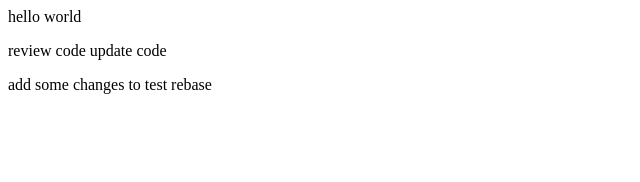
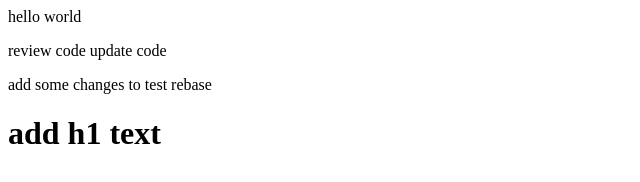
Before and after one commit to quocthe-hash/test-git-flow, a plain HTML site: page static/index.html in a window 1280 px wide. Shown: the whole page, without its empty margins (0-640 px from the left). Drawn offline with Linux system fonts and the light colour scheme.

Commit message:
add some changes

```diff
--- a/static/index.html
+++ b/static/index.html
@@ -9,7 +9,9 @@ update code
 
 <!--add footer-->
 <body>
-    <p>add some changes to test rebase</p>
+<p>add some changes to test rebase</p>
+
+<h1>add h1 text</h1>
 
 </body>
 
```
